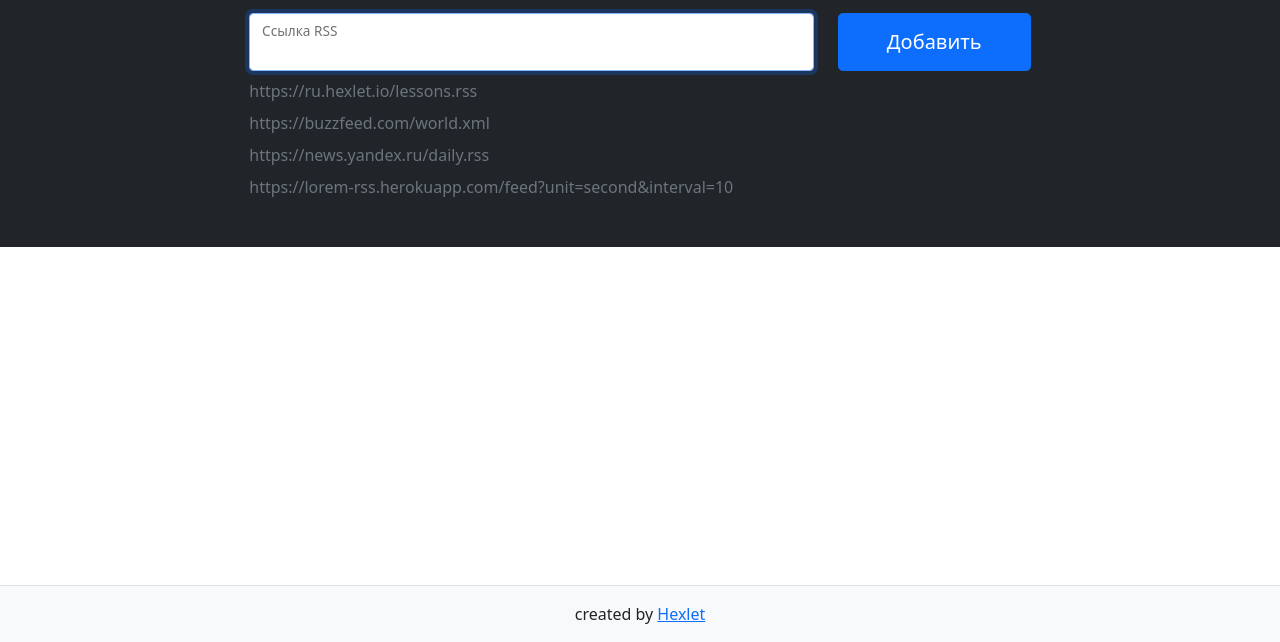
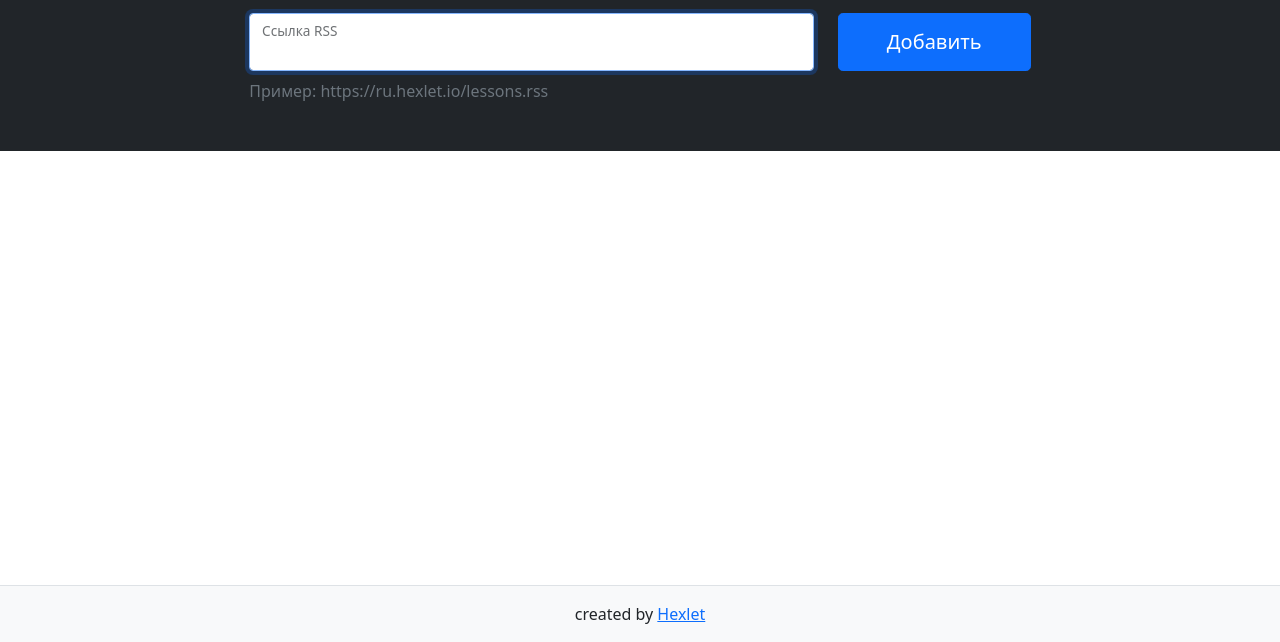
Before and after one commit to Calipso15/frontend-project-11, a website built with webpack: page index.html in a window 1280 px wide. Shown: the part 158-800 px from the top of the page. Built offline with nearby package versions, Linux system fonts and the light colour scheme; what on-change would draw is missing.

Commit message:
new project 2

```diff
--- a/index.html
+++ b/index.html
@@ -41,11 +41,7 @@
                 </div>
               </div>
             </form>
-            <p class="mt-2 mb-0 text-muted">https://ru.hexlet.io/lessons.rss</p>
-            <p class="mt-2 mb-0 text-muted">https://buzzfeed.com/world.xml</p>
-            <p class="mt-2 mb-0 text-muted">https://news.yandex.ru/daily.rss</p>
-            <p class="mt-2 mb-0 text-muted">https://lorem-rss.herokuapp.com/feed?unit=second&interval=10</p>
-
+            <p class="mt-2 mb-0 text-muted">Пример: https://ru.hexlet.io/lessons.rss</p>
             <p class="feedback m-0 position-absolute small"></p>
           </div>
         </div>
```
